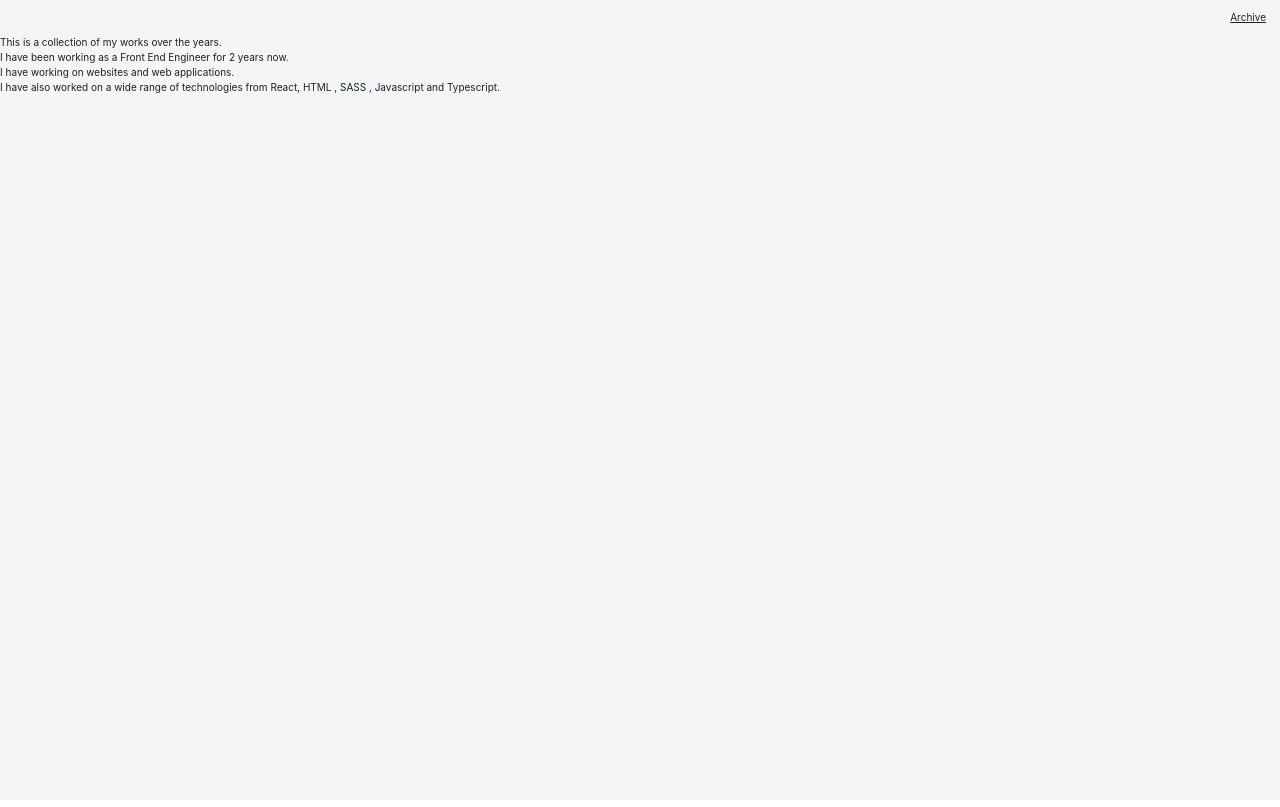
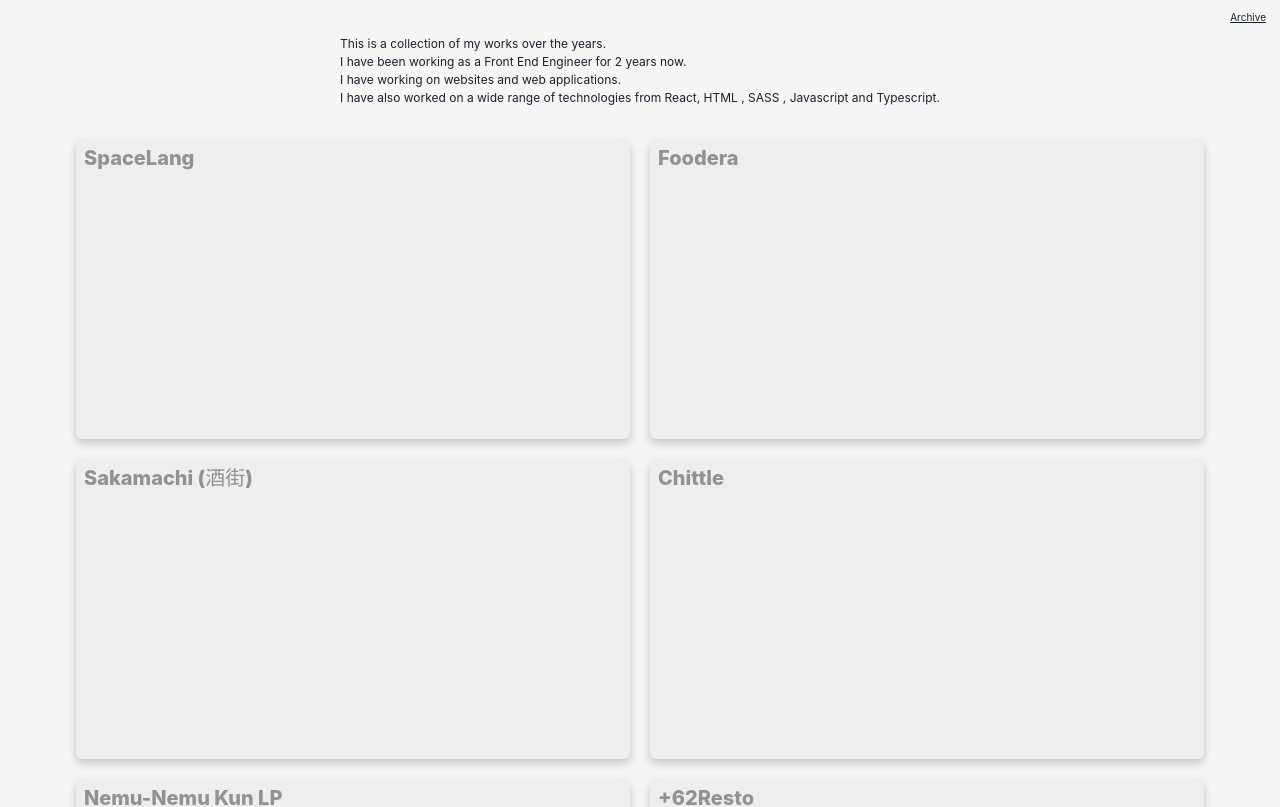
Before and after one commit to jasmix555/portfolio, a Next.js app: page /components/Archive in a window 1280 px wide. Shown: the top 807 px of the page. Built offline with nearby package versions, Linux system fonts and the light colour scheme.

Commit message:
Refactor Archive and add Head component

```diff
--- a/src/pages/components/Archive.tsx
+++ b/src/pages/components/Archive.tsx
@@ -1,21 +1,25 @@
 import BoxComponent from "./Box";
-import { Box, Text, Flex } from "@chakra-ui/react";
-
+import style from "@/styles/Archive.module.scss";
+import Works from "./Works";
+import works from "../types/Works";
 export default function Archive() {
   return (
     <BoxComponent heading="Archive" id={"Archive"} bgc={"#f5f5f5"}>
-      <Flex>
-        <Box>
-          <Text>
+      <div className={style.wrapper}>
+        <div className={style.header}>
+          <h2>
             This is a collection of my works over the years.
             <br />I have been working as a Front End Engineer for 2 years now.
             <br />
             I have working on websites and web applications.
             <br />I have also worked on a wide range of technologies from React,
             HTML , SASS , Javascript and Typescript.
-          </Text>
-        </Box>
-      </Flex>
+          </h2>
+        </div>
+        <div className={style.works}>
+          <Works />
+        </div>
+      </div>
     </BoxComponent>
   );
 }
--- /dev/null
+++ b/src/pages/components/Works.tsx
@@ -0,0 +1,46 @@
+import works from "../types/Works";
+import style from "@/styles/Archive.module.scss";
+
+export default function Works() {
+  return (
+    <div className={style.workWrapper}>
+      {works.map((work) => (
+        <a href={work.link} className={`${style.Contents} ${style.work}`}>
+          <div className={style.overlay}>
+            <div className={style.thumbnail}>{work.thumbnail}</div>
+            <div
+              className={`${style.title} ${style.fontL} ${style.overlayTitle}`}
+            >
+              {work.title}
+            </div>
+          </div>
+
+          <div className={style.innerContents}>
+            <div className={`${style.dateCreated} ${style.fontS}`}>
+              {work.dateCreated}
+            </div>
+            <div className={`${style.title} ${style.fontL}`}>{work.title}</div>
+            <div className={`${style.description} ${style.fontM}`}>
+              {work.description}
+            </div>
+            <div className={`${style.category} ${style.fontM}`}>
+              {work.category}
+            </div>
+            <div className={`${style.method} ${style.fontS}`}>
+              {work.method.join(", ")}
+            </div>
+            <div className={`${style.role} ${style.fontS}`}>
+              {work.role.join(", ")}
+            </div>
+            <div className={`${style.tags} ${style.fontS}`}>
+              {work.tags.join(", ")}
+            </div>
+            <div className={`${style.awards} ${style.fontS}`}>
+              {work.awards}
+            </div>
+          </div>
+        </a>
+      ))}
+    </div>
+  );
+}
--- a/src/pages/index.tsx
+++ b/src/pages/index.tsx
@@ -11,6 +11,7 @@ import MainVis from "./components/MainVis";
 import Contact from "./components/Contact";
 import About from "./components/About";
 import ScrollBar from "./components/ScrollBar";
+import Head from "next/head";
 
 const images = [
   "1.jpg",
@@ -64,6 +65,11 @@ export default function Portfolio() {
 
   return (
     <>
+      <Head>
+        <title>Jason Ng's Portfolio</title>
+        <meta name="description" content="Portfolio" />
+        <link rel="icon" href="/favicon.ico" />
+      </Head>
       <ScrollBar />
       <Background />
       <Navbar sectionIds={["Top", "About", "Archive", "Contact"]} />
--- a/src/pages/types/Works.ts
+++ b/src/pages/types/Works.ts
@@ -2,7 +2,7 @@ const works = [
   {
     title: "SpaceLang",
     link: "team-project2023-9rrxwr8ry-jasmix555s-projects.vercel.app",
-    description: "流行してる料理や新しい料理の経験を簡単で探せるアプリ",
+    description: "",
     thumbnail: "",
     tags: ["Next.Js", "SASS", "Firebase", "Figma"],
     category: "App",
@@ -14,7 +14,7 @@ const works = [
 
   {
     title: "Foodera",
-    link: "foodera-i4mz3d1k8-jasmix555s-projects.vercel.app",
+    link: "https://foodera-nine.vercel.app/",
     description: "流行してる料理や新しい料理の経験を簡単で探せるアプリ",
     thumbnail: "",
     tags: ["PUG", "SASS", "JavaScript", "Illustrator", "Figma"],
@@ -27,7 +27,7 @@ const works = [
 
   {
     title: "Sakamachi (酒街)",
-    link: "oh-matchly-kvqov15on-jasmix555s-projects.vercel.app",
+    link: "https://oh-matchly.vercel.app/",
     description: "数少ない深夜営業の居酒屋探しが楽になる",
     thumbnail: "",
     tags: ["PUG", "SASS", "JavaScript", "Illustrator", "Figma"],
@@ -79,3 +79,5 @@ const works = [
     awards: "",
   },
 ];
+
+export default works;
--- /dev/null
+++ b/src/styles/Archive.module.scss
@@ -0,0 +1,93 @@
+.wrapper {
+  width: 100%;
+
+  .header {
+    padding-bottom: 2rem;
+    width: 100%;
+    h2 {
+      font-size: 1.2rem;
+      display: flex;
+      justify-content: center;
+    }
+  }
+}
+.workWrapper {
+  width: min(97%, 90vw);
+  margin-inline: auto;
+  padding: 1.2rem;
+  display: grid;
+  grid-template-columns: repeat(auto-fill, minmax(400px, 1fr));
+  grid-gap: 20px;
+
+  .overlayTitle {
+    opacity: 1;
+    transition: opacity 0.3s ease;
+  }
+
+  .work:hover .overlayTitle {
+    opacity: 0;
+  }
+
+  .work {
+    background: #eee;
+    min-height: 30rem;
+    height: 100%;
+    position: relative;
+    overflow: hidden;
+    transition: 200ms ease-in-out;
+    padding: 0.4rem 0.8rem;
+    border-radius: 6px;
+    color: rgb(146, 146, 146);
+    box-shadow: 0px 4px 8px rgba(0, 0, 0, 0.2); /* Add your box shadow here */
+    &:hover {
+      background: #e0e0e0;
+      color: #2d2d2d;
+    }
+  }
+
+  .thumbnail {
+    width: 100%;
+    height: 100%;
+  }
+
+  .innerContents {
+    padding: 1.2rem 1.6rem;
+    position: absolute;
+    top: 0;
+    left: 0;
+    width: 100%;
+    height: 100%;
+    background: rgba(0, 0, 0, 0.7);
+    color: white;
+    opacity: 0;
+    transition: opacity 0.3s ease;
+    display: flex;
+    flex-direction: column;
+    justify-content: space-between;
+  }
+
+  .work:hover .innerContents {
+    opacity: 1;
+  }
+
+  .fontL {
+    font-size: 2rem;
+    font-weight: 800;
+  }
+
+  .fontM {
+    font-size: 1.4rem;
+    font-weight: 600;
+  }
+
+  .fontS {
+    font-size: 1rem;
+    font-weight: 400;
+  }
+}
+
+@media screen and (min-width: 800px) {
+  .workWrapper {
+    grid-template-columns: repeat(2, 1fr);
+  }
+}
```
